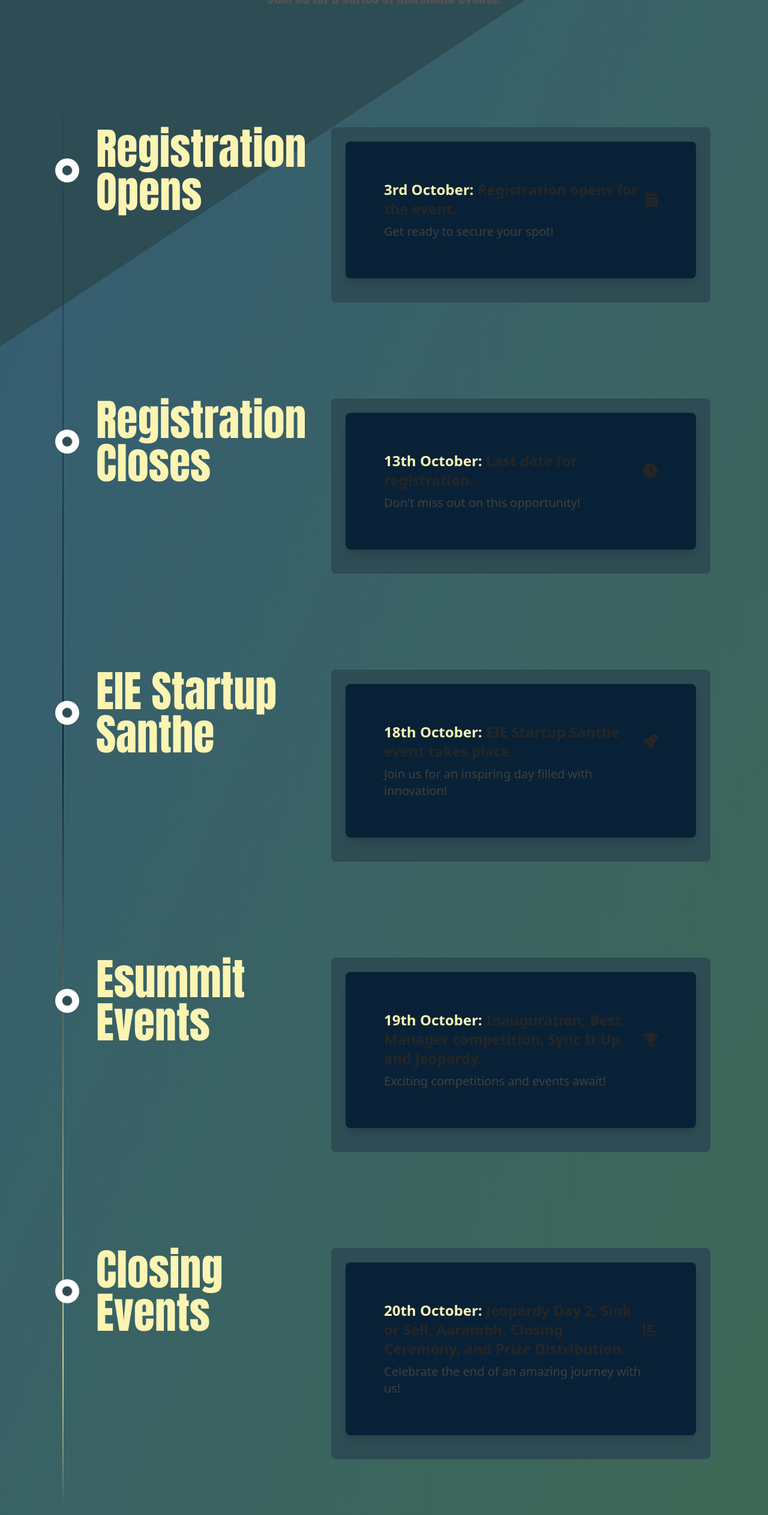
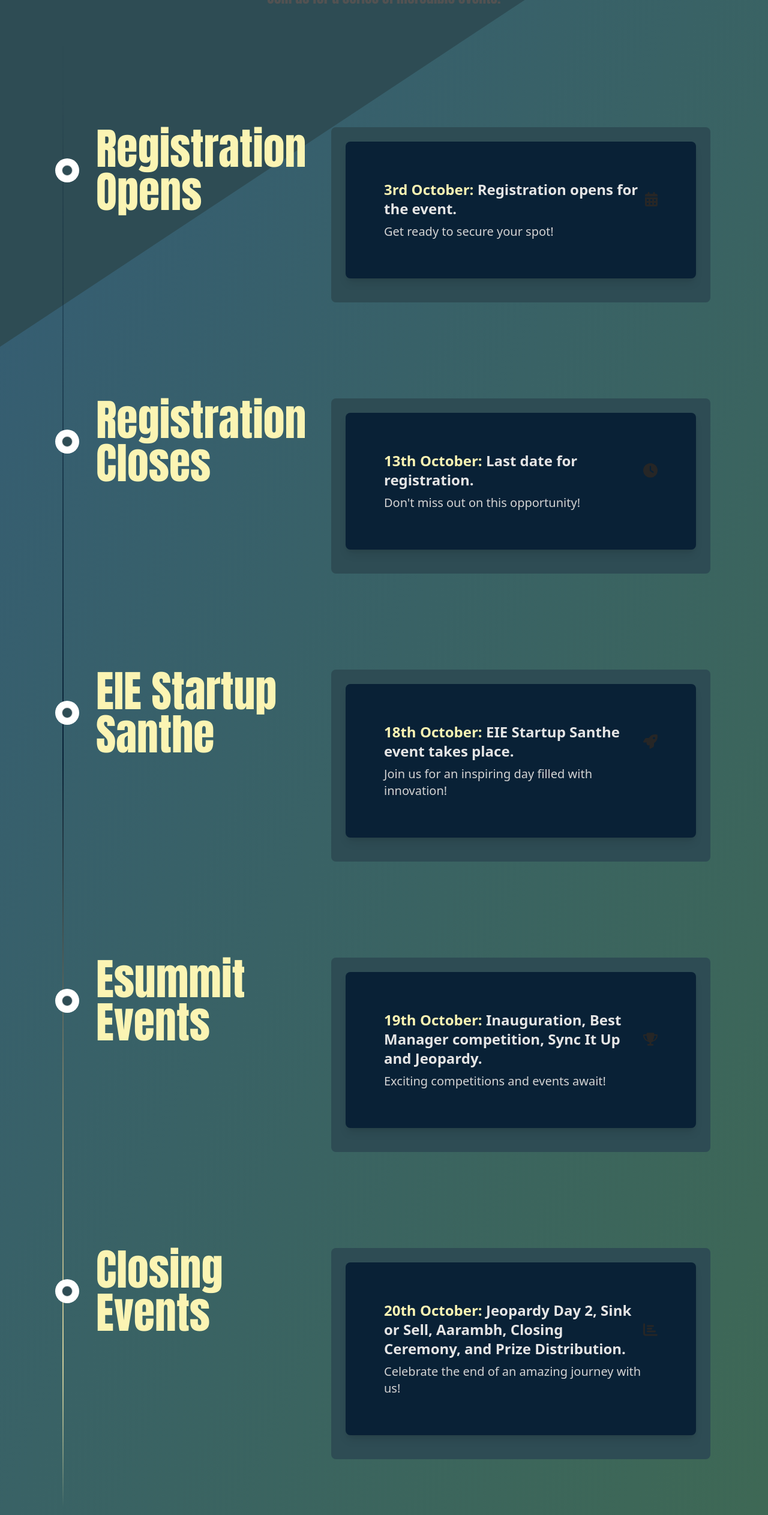
Before and after one commit to Aneesh200/Esummit24, a Next.js app: page / in a window 1280 px wide. Shown: the part 1828-4353 px from the top of the page at 60% size. Built offline with nearby package versions, Linux system fonts and the light colour scheme.

Commit message:
Update Timeline.tsx

```diff
--- a/src/components/Timeline.tsx
+++ b/src/components/Timeline.tsx
@@ -15,12 +15,12 @@
       content: (
         <div className="lg:p-16 p-8 rounded-lg shadow-lg bg-mainBlue mb-4 transition-transform duration-300 ease-in-out transform hover:scale-105">
           <div className="flex justify-between items-center mb-2">
-            <p className="text-neutral-800 dark:text-neutral-200 text-xl md:text-2xl font-bold">
+            <p className="text-neutral-200 text-xl md:text-2xl font-bold">
               <span className="font-extrabold text-lYellow">3rd October:</span> Registration opens for the event.
             </p>
             <FontAwesomeIcon icon={faCalendarAlt} className="h-6 w-6 text-neutral-800 dark:text-neutral-200 ml-2" />
           </div>
-          <p className="text-neutral-700 dark:text-neutral-300 text-lg md:text-xl">
+          <p className="text-neutral-300 text-lg md:text-xl">
             Get ready to secure your spot!
           </p>
         </div>
@@ -31,12 +31,12 @@
       content: (
         <div className="lg:p-16 p-8 rounded-lg shadow-lg bg-mainBlue mb-4 transition-transform duration-300 ease-in-out transform hover:scale-105">
           <div className="flex justify-between items-center mb-2">
-            <p className="text-neutral-800 dark:text-neutral-200 text-xl md:text-2xl font-bold">
+            <p className="text-neutral-200 text-xl md:text-2xl font-bold">
               <span className="font-extrabold text-lYellow">13th October:</span> Last date for registration.
             </p>
             <FontAwesomeIcon icon={faClock} className="h-6 w-6 text-neutral-800 dark:text-neutral-200 ml-2" />
           </div>
-          <p className="text-neutral-700 dark:text-neutral-300 text-lg md:text-xl">
+          <p className="text-neutral-300 text-lg md:text-xl">
             Don&apos;t miss out on this opportunity!
           </p>
         </div>
@@ -47,12 +47,12 @@
       content: (
         <div className="lg:p-16 p-8 rounded-lg shadow-lg bg-mainBlue mb-4 transition-transform duration-300 ease-in-out transform hover:scale-105">
           <div className="flex justify-between items-center mb-2">
-            <p className="text-neutral-800 dark:text-neutral-200 text-xl md:text-2xl font-bold">
+            <p className="text-neutral-200 text-xl md:text-2xl font-bold">
               <span className="font-extrabold text-lYellow">18th October:</span> EIE Startup Santhe event takes place.
             </p>
             <FontAwesomeIcon icon={faRocket} className="h-6 w-6 text-neutral-800 dark:text-neutral-200 ml-2" />
           </div>
-          <p className="text-neutral-700 dark:text-neutral-300 text-lg md:text-xl">
+          <p className="text-neutral-300 text-lg md:text-xl">
             Join us for an inspiring day filled with innovation!
           </p>
         </div>
@@ -63,12 +63,12 @@
       content: (
         <div className="lg:p-16 p-8 rounded-lg shadow-lg bg-mainBlue mb-4 transition-transform duration-300 ease-in-out transform hover:scale-105">
           <div className="flex justify-between items-center mb-2">
-            <p className="text-neutral-800 dark:text-neutral-200 text-xl md:text-2xl font-bold">
+            <p className="text-neutral-200 text-xl md:text-2xl font-bold">
               <span className="font-extrabold text-lYellow">19th October:</span> Inauguration, Best Manager competition, Sync It Up and Jeopardy.
             </p>
             <FontAwesomeIcon icon={faTrophy} className="h-6 w-6 text-neutral-800 dark:text-neutral-200 ml-2" />
           </div>
-          <p className="text-neutral-700 dark:text-neutral-300 text-lg md:text-xl">
+          <p className="text-neutral-300 text-lg md:text-xl">
             Exciting competitions and events await!
           </p>
         </div>
@@ -79,12 +79,12 @@
       content: (
         <div className="lg:p-16 p-8 rounded-lg shadow-lg bg-mainBlue mb-4 transition-transform duration-300 ease-in-out transform hover:scale-105">
           <div className="flex justify-between items-center mb-2">
-            <p className="text-neutral-800 dark:text-neutral-200 text-xl md:text-2xl font-bold">
+            <p className="text-neutral-200 text-xl md:text-2xl font-bold">
               <span className="font-extrabold text-lYellow">20th October:</span> Jeopardy Day 2, Sink or Sell, Aarambh, Closing Ceremony, and Prize Distribution.
             </p>
             <FontAwesomeIcon icon={faChartBar} className="h-6 w-6 text-neutral-800 dark:text-neutral-200 ml-2" />
           </div>
-          <p className="text-neutral-700 dark:text-neutral-300 text-lg md:text-xl">
+          <p className="text-neutral-300 text-lg md:text-xl">
             Celebrate the end of an amazing journey with us!
           </p>
         </div>
```
